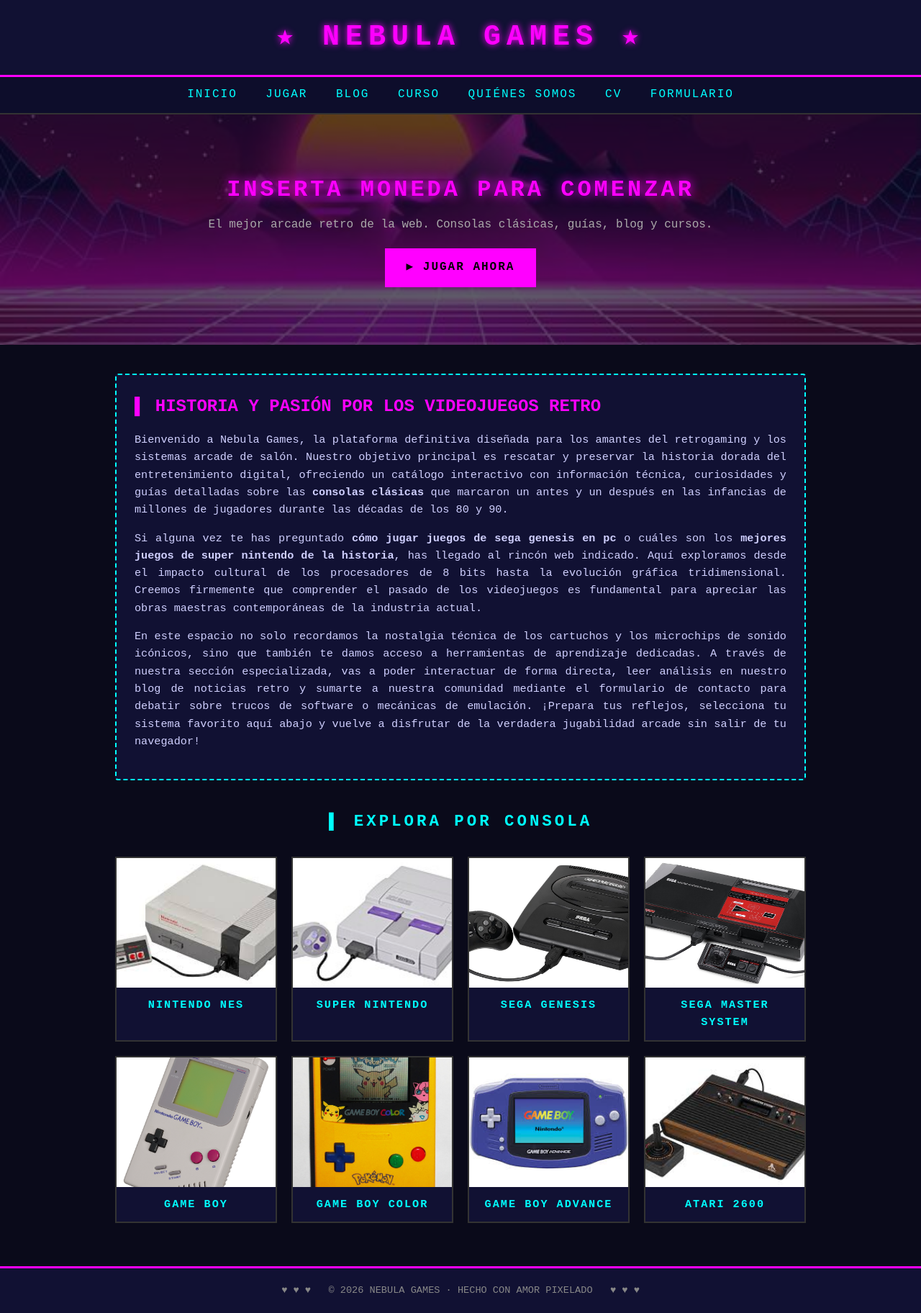
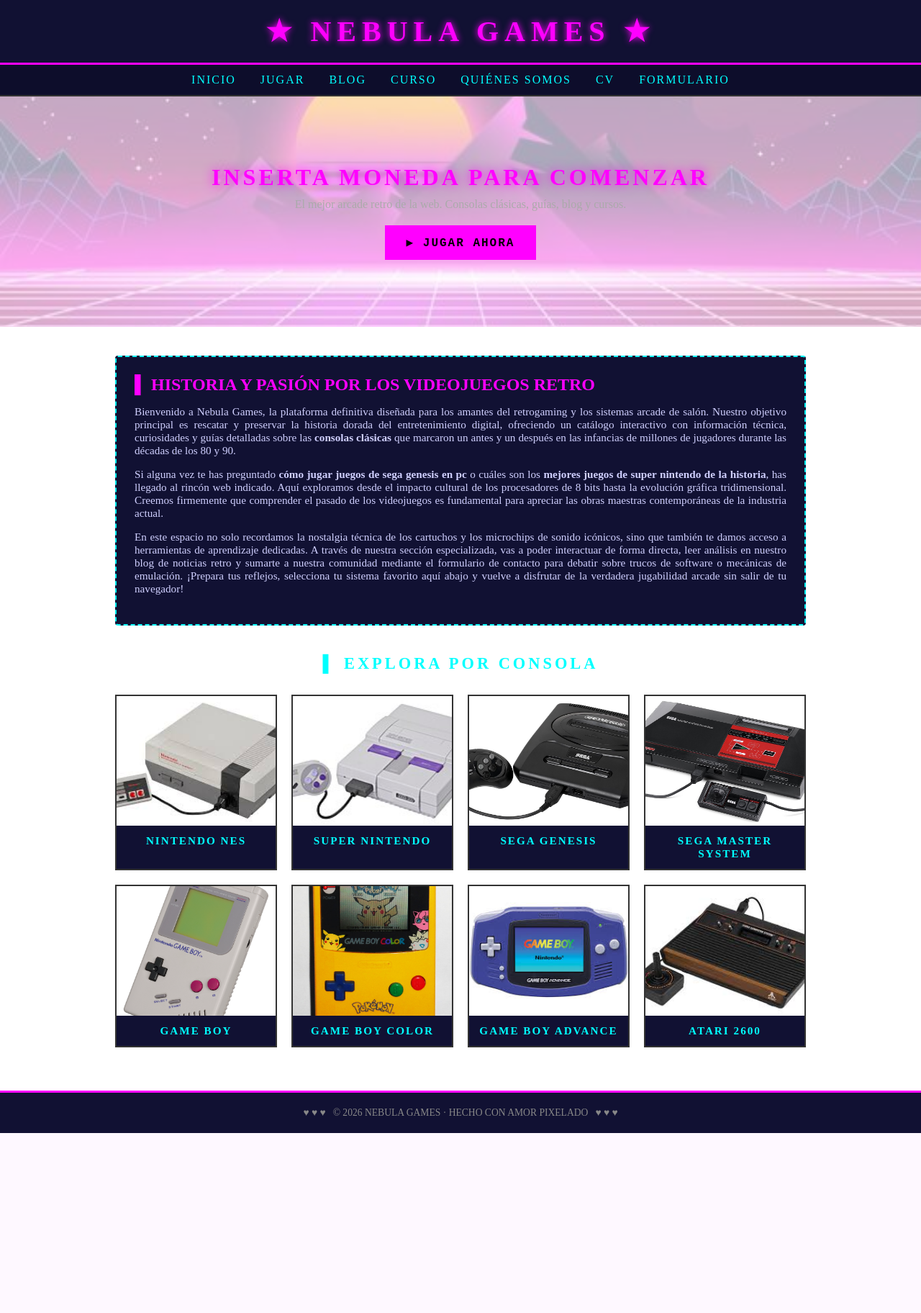
Before and after one commit to suarezsantino482-sys/nebulagames1.github.io, a PHP site: page /index.html in a window 1280 px wide. Shown: the whole page at 72% size. After the commit the page ends 1574 px from the top, so only its background shows below. Run offline with PHP 8.4, Linux system fonts and the light colour scheme.

Commit message:
Update estilos.css

```diff
--- a/estilos.css
+++ b/estilos.css
@@ -13,10 +13,7 @@
    Usamos rgb(10, 10, 26) para el fondo oscuro general
    --------------------------------------------------------- */
 body {
-    background-color: rgb(10, 10, 26); /* <--- FONDO EN FORMATO RGB */
-    color: rgb(224, 224, 255);          /* <--- TEXTO EN FORMATO RGB */
-    font-family: 'Courier New', monospace;
-    line-height: 1.6;
+    background-color: red !impotant; /* <--- FONDO EN FORMATO RGB */
 }
 
 header {
```
